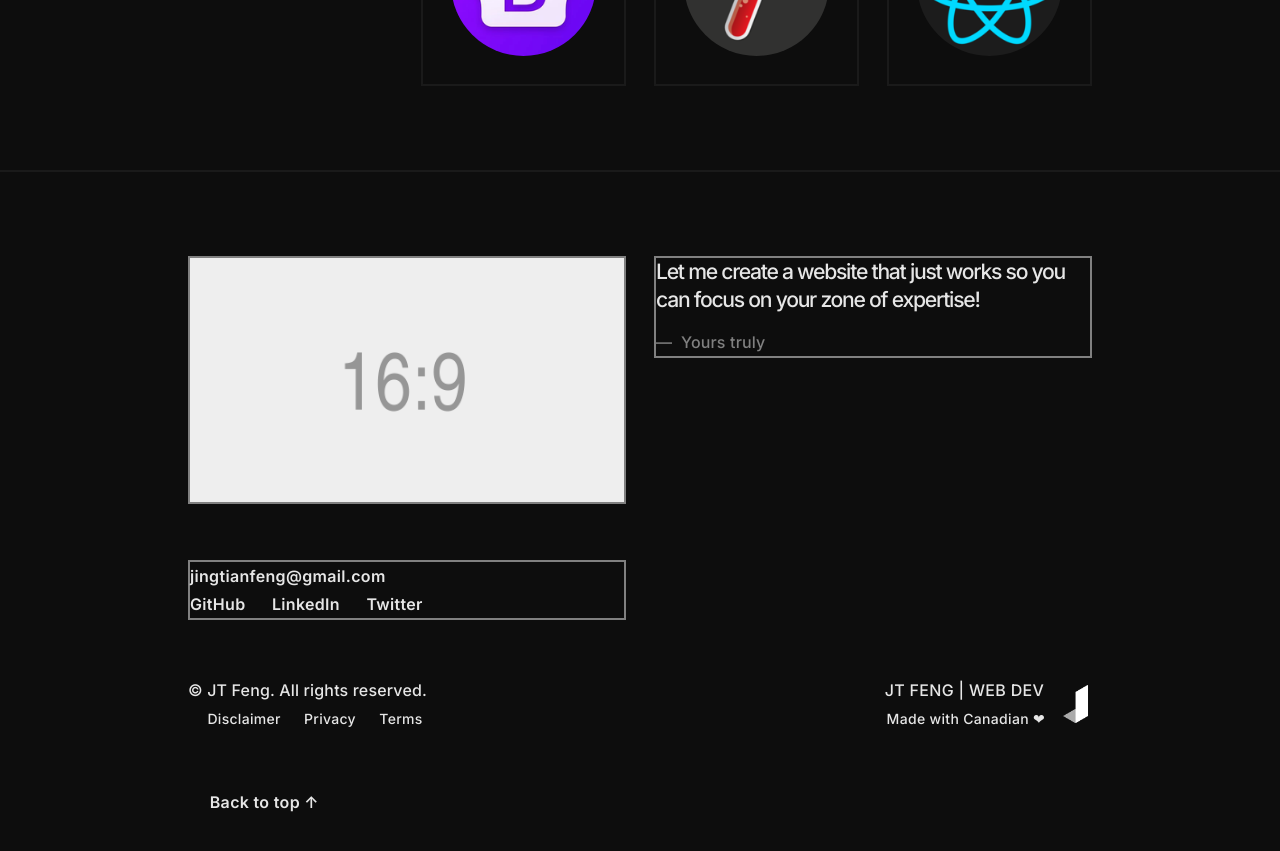
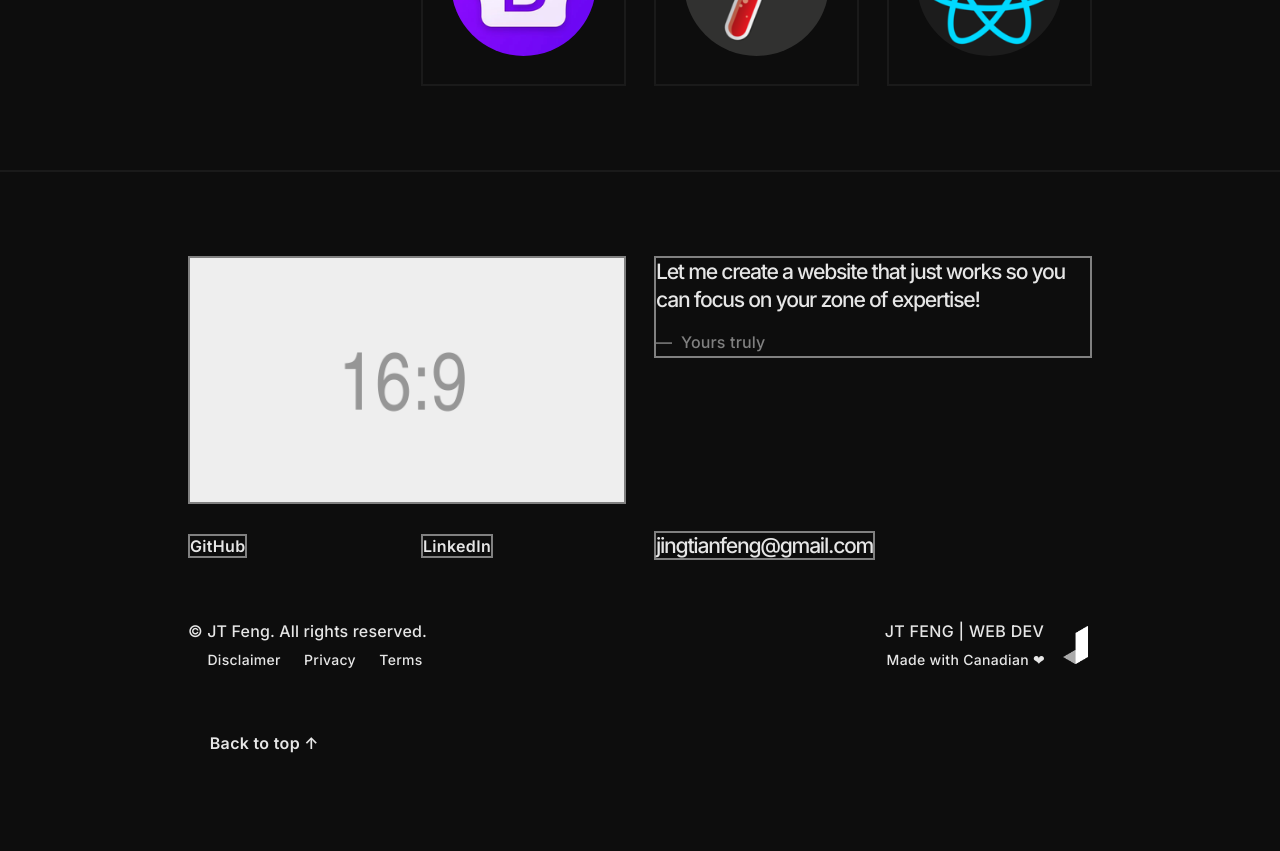
Before and after one commit to jingtianfeng/jtfeng-personal-1, a Jekyll site: the page built from index.html, in a window 1280 px wide and 900 px high, scrolled down 3539 px. Shown: the top 851 px of the window. Built offline with Jekyll 4.4.1, drawn with Linux system fonts in a browser that asks for light colours.

Commit message:
Update footer: re-layout contact links

```diff
--- a/_includes/footer.html
+++ b/_includes/footer.html
@@ -21,26 +21,26 @@
                 </figure>
             </div>
         </div>
-        <div class="row gy-4 mt-4">
+        <div class="row gy-4 mt-0">
+            <div class="col-2 col-md-1">
+                <a class="border"
+                   href="https://github.com/jingtianfeng"
+                   target="_blank" rel="noopener noreferrer">
+                    GitHub
+                </a>
+            </div>
+            <div class="col-2 col-md-1">
+                <a class="border"
+                   href="https://ca.linkedin.com/in/jing-tian-feng-66a295120"
+                   target="_blank" rel="noopener noreferrer">
+                    LinkedIn
+                </a>
+            </div>
             <div class="col-4 col-md-2">
-                <address class="border">
-                    <a href="mailto:jingtianfeng@gmail.com">
-                        jingtianfeng@gmail.com
-                    </a>
-                    <div>
-                        <a href="https://github.com/jingtianfeng">
-                            GitHub
-                        </a>
-                        &nbsp;&nbsp;&nbsp;&nbsp;
-                        <a href="https://ca.linkedin.com/in/jing-tian-feng-66a295120">
-                            LinkedIn
-                        </a>
-                        &nbsp;&nbsp;&nbsp;&nbsp;
-                        <a href="#">
-                            Twitter
-                        </a>
-                    </div>
-                </address>
+                <a class="border h2"
+                   href="mailto:jingtianfeng@gmail.com">
+                    jingtianfeng@gmail.com
+                </a>
             </div>
         </div>
         <div class="row gy-4 mt-4">
```
